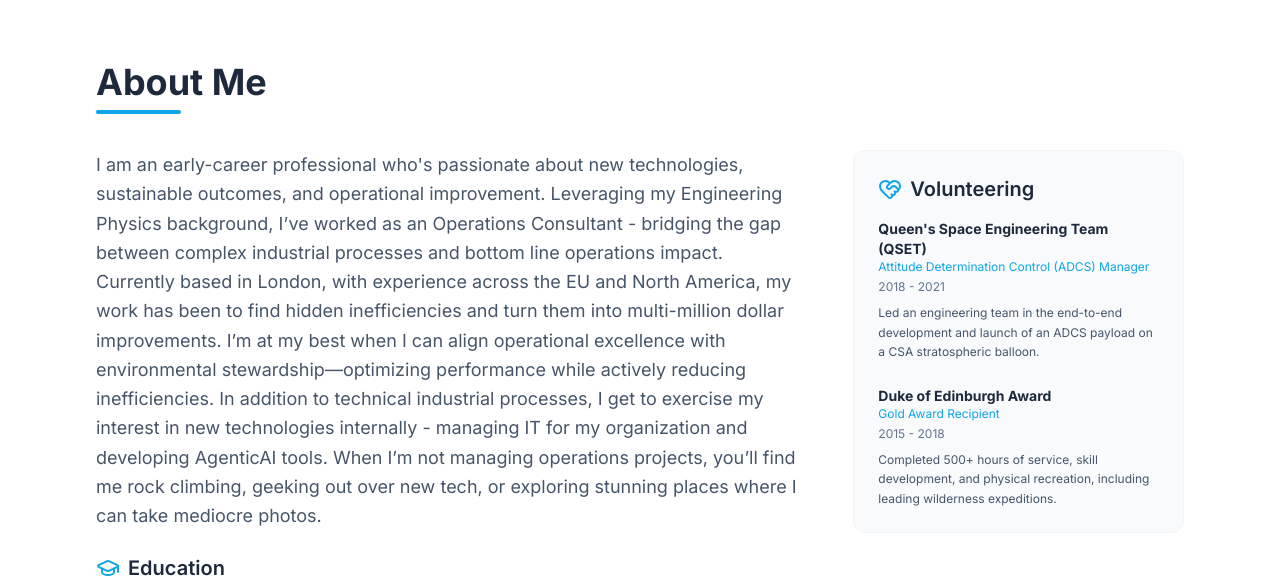
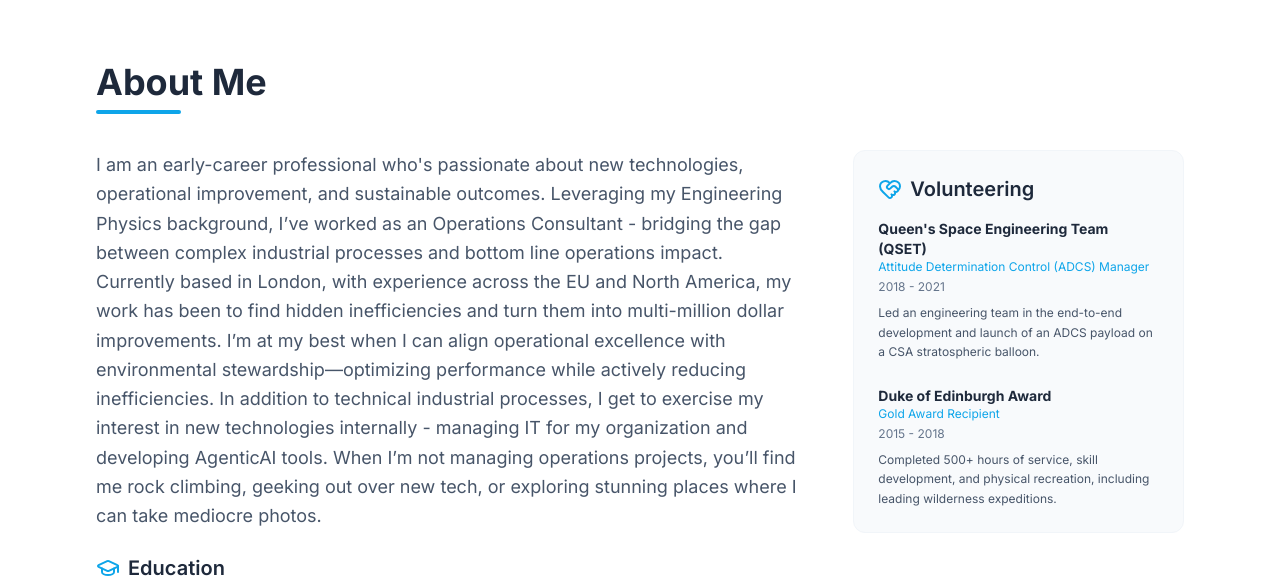
Before and after one commit to Cal-graham/cal-graham, a React (Vite) app: page / in a window 1280 px wide. Shown: the part 818-1398 px from the top of the page. Built offline with nearby package versions, Linux system fonts and the light colour scheme.

Commit message:
Update constants.ts

```diff
--- a/constants.ts
+++ b/constants.ts
@@ -7,7 +7,7 @@ export const SOCIAL_LINKS = {
   portfolio: "https://cal-graham.io"
 };
 
-export const ABOUT_TEXT = `I am an early-career professional who's passionate about new technologies, sustainable outcomes, and operational improvement. Leveraging my Engineering Physics background, I’ve worked as an Operations Consultant - bridging the gap between complex industrial processes and bottom line operations impact.
+export const ABOUT_TEXT = `I am an early-career professional who's passionate about new technologies, operational improvement, and sustainable outcomes. Leveraging my Engineering Physics background, I’ve worked as an Operations Consultant - bridging the gap between complex industrial processes and bottom line operations impact.
 
 Currently based in London, with experience across the EU and North America, my work has been to find hidden inefficiencies and turn them into multi-million dollar improvements. I’m at my best when I can align operational excellence with environmental stewardship—optimizing performance while actively reducing inefficiencies.
 
```
